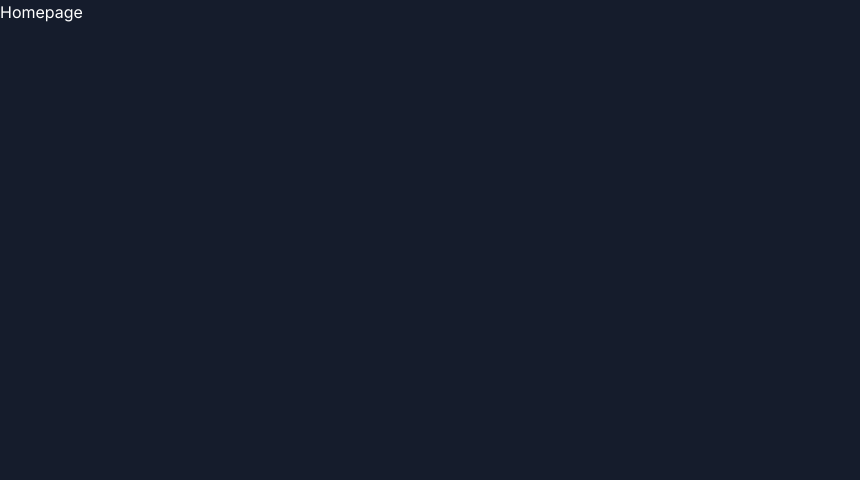
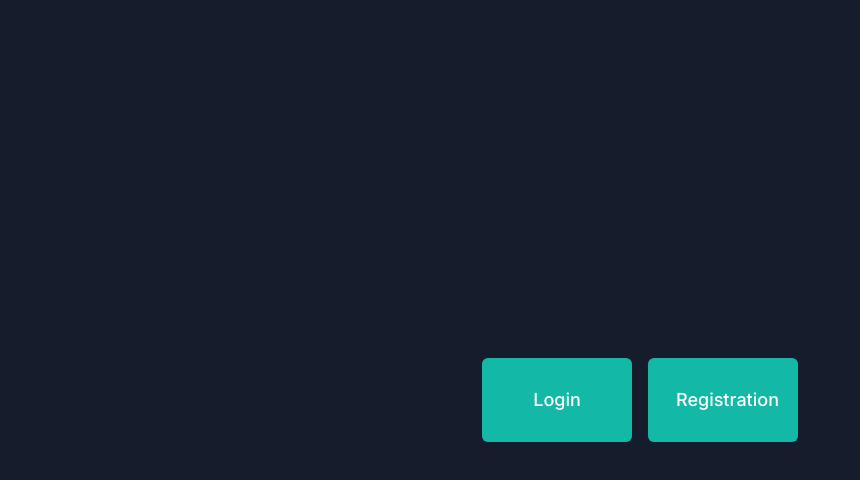
Before and after one commit to Spektar001/admin-dashboard, a Next.js app: page / in a window 1280 px wide. Shown: the top 480 px of the page, without its empty margins (0-860 px from the left). Built offline with nearby package versions, Linux system fonts and the light colour scheme.

Commit message:
feat: add buttons login ang register for the Home page

```diff
--- a/src/app/page.tsx
+++ b/src/app/page.tsx
@@ -1,3 +1,22 @@
+import Link from "next/link";
+
 export default function Home() {
-  return <div>Homepage</div>;
+  return (
+    <div className="min-h-screen flex items-center justify-center">
+      <div className="flex gap-4">
+        <Link
+          className="w-[150px] text-center text-lg font-medium p-7 bg-teal-500 hover:bg-[#00726e] text-[--text] rounded-md transition-settings"
+          href={"/login"}
+        >
+          Login
+        </Link>
+        <Link
+          className="w-[150px] text-center text-lg font-medium p-7 bg-teal-500 hover:bg-[#00726e] text-[--text] rounded-md transition-settings"
+          href={"/registration"}
+        >
+          Registration
+        </Link>
+      </div>
+    </div>
+  );
 }
```
